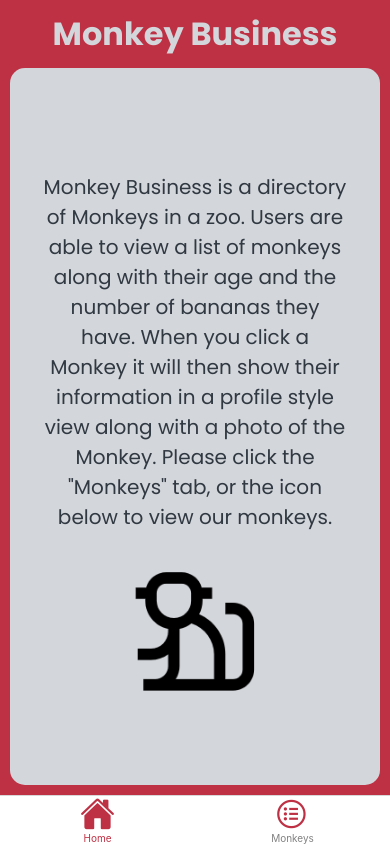
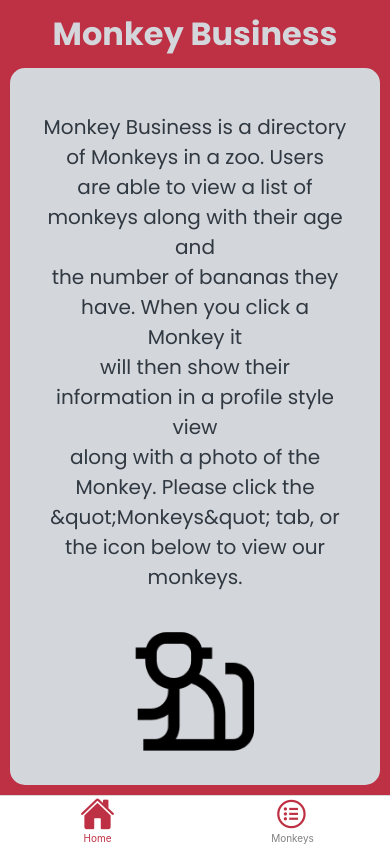
Before and after one commit to mrideout1985/monkey-business-typescript, a React Native app: screen /Home in a window 390 px wide. Built offline with nearby package versions, Linux system fonts and the light colour scheme.

Commit message:
refactored for cleaner code

```diff
--- /dev/null
+++ b/assets/data/homeText.ts
@@ -0,0 +1,7 @@
+export const homeText = `Monkey Business is a directory of Monkeys in a zoo. Users
+are able to view a list of monkeys along with their age and
+the number of bananas they have. When you click a Monkey it
+will then show their information in a profile style view
+along with a photo of the Monkey. Please click the
+&quot;Monkeys&quot; tab, or the icon below to view our
+monkeys.`;
--- a/screens/home.tsx
+++ b/screens/home.tsx
@@ -1,5 +1,6 @@
 import React from "react";
 import { View, Text, Image, TouchableOpacity } from "react-native";
+import { homeText } from "../assets/data/homeText";
 import Container from "../components/Container/Container";
 import Header from "../components/Header/Header";
 import { HomeProps } from "../interfaces/types";
@@ -10,15 +11,7 @@ export default function Home({ navigation }: HomeProps<"Monkeys">) {
         <View style={homeStyles.container}>
             <Header title="Monkey Business" color="#d3d6db" />
             <Container backgroundColor="#d3d6db">
-                <Text style={homeStyles.text}>
-                    Monkey Business is a directory of Monkeys in a zoo. Users
-                    are able to view a list of monkeys along with their age and
-                    the number of bananas they have. When you click a Monkey it
-                    will then show their information in a profile style view
-                    along with a photo of the Monkey. Please click the
-                    &quot;Monkeys&quot; tab, or the icon below to view our
-                    monkeys.
-                </Text>
+                <Text style={homeStyles.text}>{homeText}</Text>
                 <TouchableOpacity
                     style={homeStyles.monkey}
                     onPress={() => navigation.navigate("Monkeys")}
```
